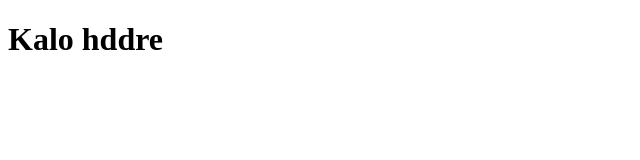
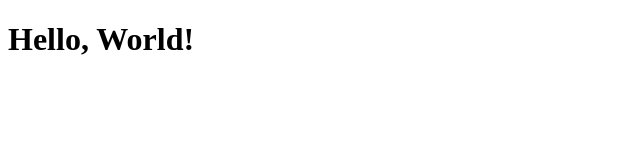
Before and after one commit to kaloabdu/test, a plain HTML site: page index.html in a window 1280 px wide. Shown: the whole page, without its empty margins (0-640 px from the left). Drawn offline with Linux system fonts and the light colour scheme.

Commit message:
fix: correct heading text in index.html

```diff
--- a/index.html
+++ b/index.html
@@ -6,6 +6,6 @@
     <title>Document</title>
 </head>
 <body>
-    <h1>Kalo hddre</h1>
+    <h1>Hello, World!</h1>
 </body>
 </html>
```
